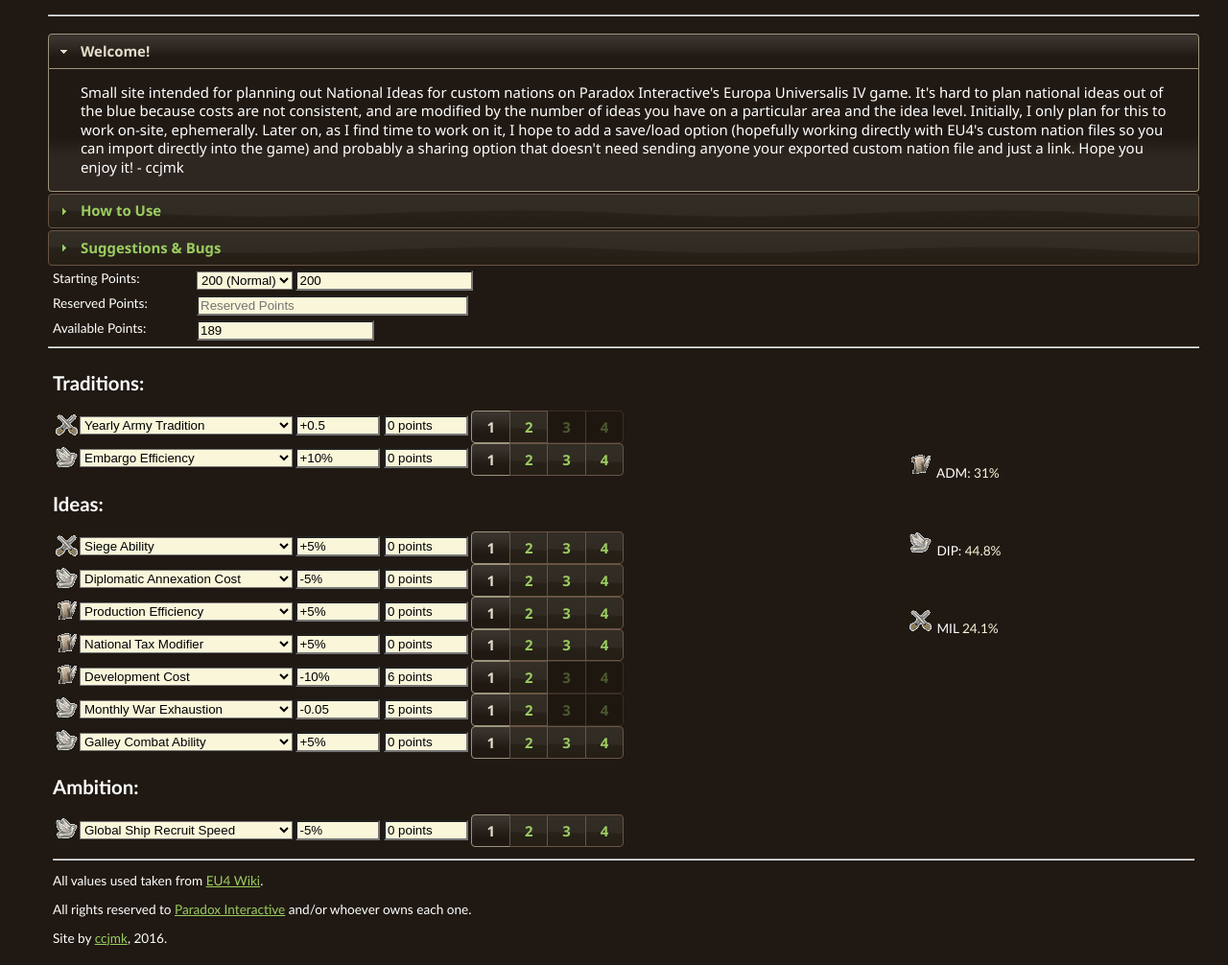
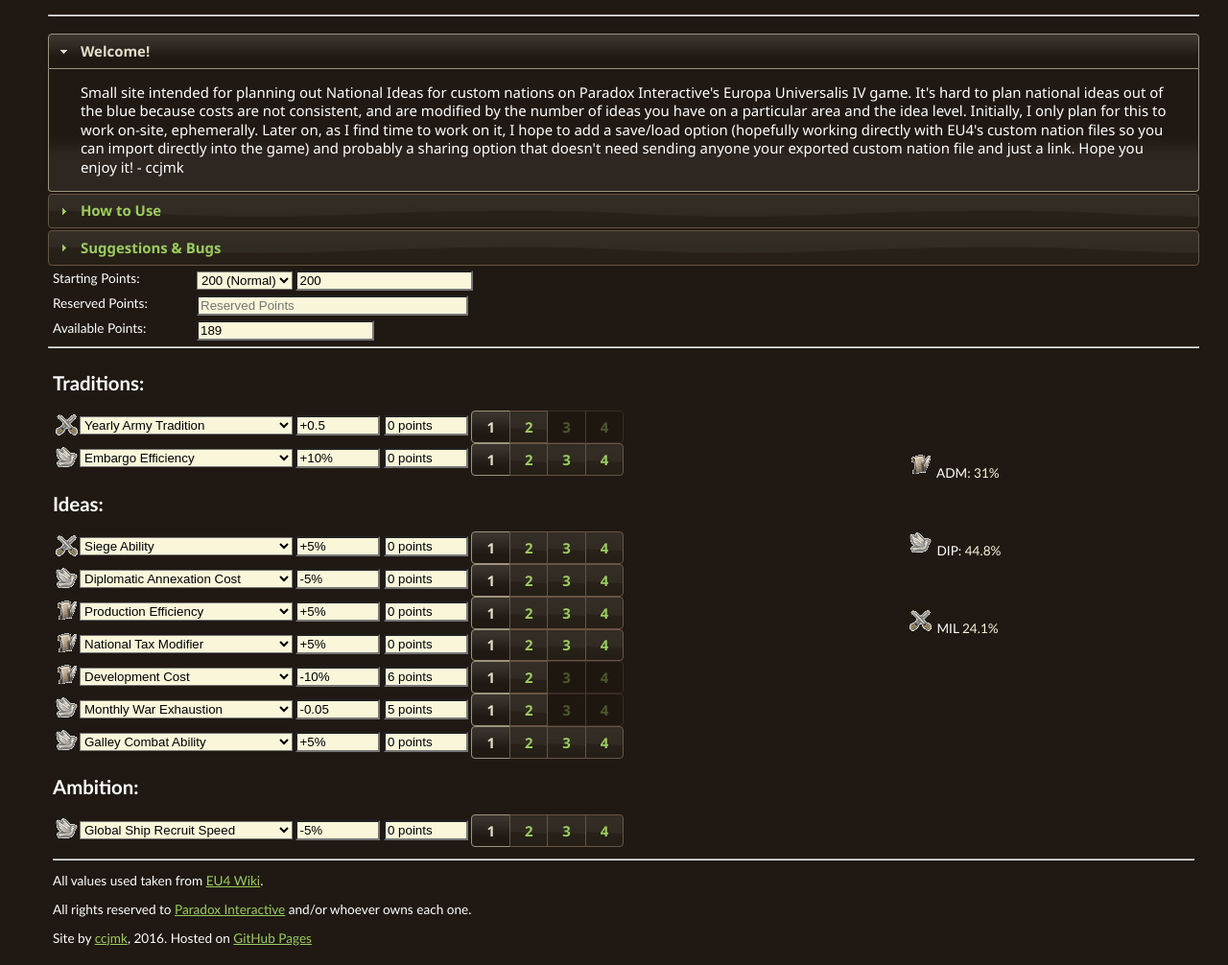
Before and after one commit to ccjmk/ccjmk.github.io, a plain HTML site: page index.html in a window 1280 px wide. Shown: the part 56-1062 px from the top of the page at 96% size. Drawn offline with Linux system fonts and the light colour scheme.

Commit message:
Adding GitHub Pages reference on index

```diff
--- a/index.html
+++ b/index.html
@@ -267,7 +267,7 @@
 				<hr>
 				<p>All values used taken from <a href="http://www.eu4wiki.com">EU4 Wiki</a>.</p>
 				<p>All rights reserved to <a href="https://www.paradoxplaza.com/">Paradox Interactive</a> and/or whoever owns each one.</p>
-				<p>Site by <a href="https://www.reddit.com/user/ccjmk/">ccjmk</a>, 2016.</p>
+				<p>Site by <a href="https://www.reddit.com/user/ccjmk/">ccjmk</a>, 2016. Hosted on <a href="https://pages.github.com/">GitHub Pages</a></p>
 			</div>
 		</div>
 	</body>
```
